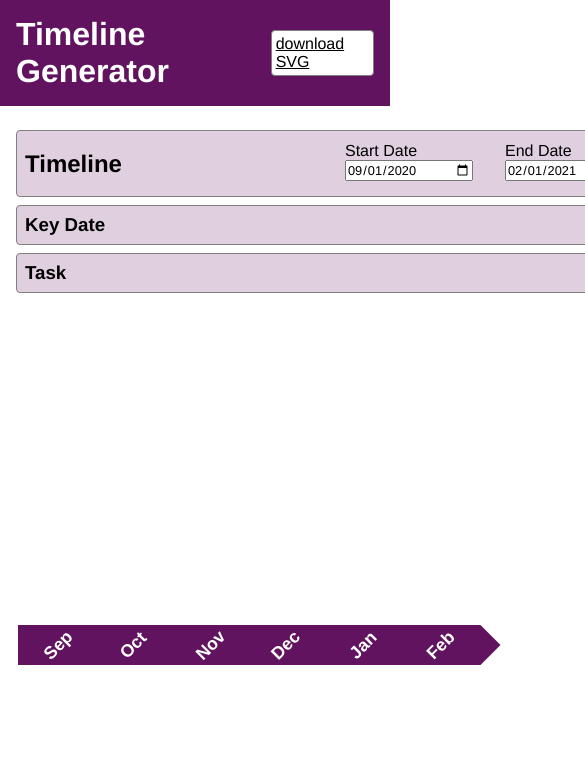
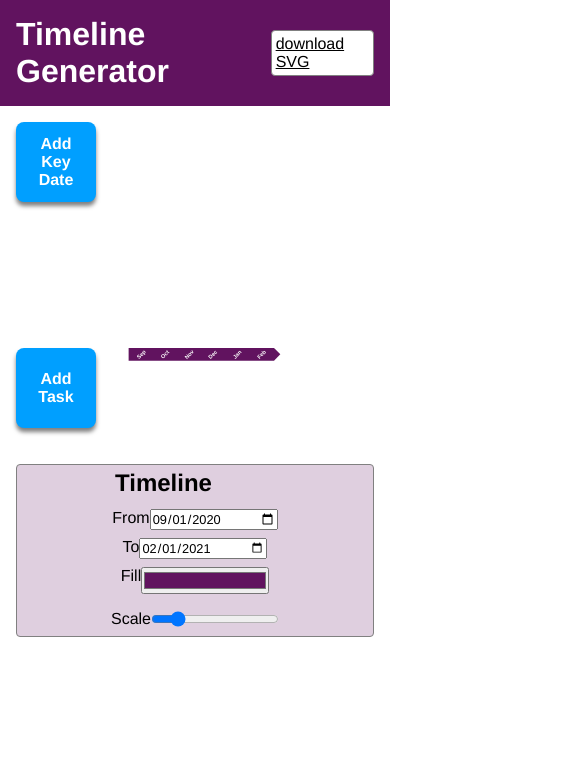
Before and after one commit to portsoc/timeline, a website: page index.html in a window 390 px wide. Shown: the top 784 px of the page, 585 px wide, since content can reach past the window. Drawn offline with Linux system fonts and the light colour scheme.

Commit message:
Various UI changes.

```diff
--- a/index.html
+++ b/index.html
@@ -19,15 +19,15 @@
     </label>
     <label>
       <input id="datefrom" type="date" value="2020-09-01"></input>
-      Start Date
+      From
     </label>
     <label>
       <input id="dateto" type="date" value="2021-02-01"></input>
-      End Date
+      To
     </label>
     <label>
       <input id="basecolor" type="color" value="#61135f"></input>
-      Fill Color
+      Fill
     </label>
     <label></label>
     <label>
@@ -36,13 +36,10 @@
     </label>
   </section>
 
-  <section id=keydatelist>
-    <h3>Key Date</h3>
-  </section>
-
-  <section id=tasklist>
-    <h3>Task</h3>
-  </section>
+  <div>
+    <div id=keydatelist></div>
+    <div id=tasklist></div>
+  </div>
 
 </main>
 
@@ -64,25 +61,26 @@
 
 <template id=tasktemplate>
   <section>
+    <h2>Task</h2>
     <label>
       <input name="name" type="text" placeholder="Task name" value="New Task"></input>
       Name
     </label>
     <label>
       <input name="from" type="date" value="2021-09-01"></input>
-      Start Date
+      From
     </label>
     <label>
       <input name="to" type="date" value="2022-02-01"></input>
-      End Date
+      To
     </label>
     <label>
       <input name="bg" type="color" value="#336699"></input>
-      Fill Colour
+      Fill
     </label>
     <label>
       <input name="fg" type="color" value="#FFFFFF"></input>
-      Text Colour
+      Text
     </label>
     <label>
       <input name="layer" type="number" value="1"></input>
@@ -98,19 +96,20 @@
 
 <template id=keydatetemplate>
   <section>
+    <h2>Key Date</h2>
     <label>
       <input name="name" type="text" value="Something..."></input>
       Name
     </label>
     <label>
       <input name="keydate" type="date" value="2020-09-01"></input>
-      Start Date
+      Start
     </label>
     <label></label>
     <label></label>
     <label>
       <input name="color" type="color" value="#61135f"></input>
-      Text Colour
+      Text
     </label>
     <label></label>
     <label>
--- a/index.js
+++ b/index.js
@@ -12,16 +12,17 @@ const colours = [
   '#4BC401', '#00E173', '#2A76BE', '#8200B4', '#7EE500', '#FF00A0',
 ];
 let colourIndex = 0;
+let uid = 0;
 
 window.addEventListener('load', init);
 
 function findFirstLayerWithSpace() {
-  const tasks = el.tasklist.querySelectorAll('.task [name=layer]');
+  const tasks = el.tasklist.querySelectorAll('[name=layer]');
   let highest = -1;
   for (const task of tasks) {
     highest = Math.max(highest, task.valueAsNumber);
   }
-  return highest + 1;
+  return (highest + 1) % 12;
 }
 
 function init() {
@@ -34,7 +35,7 @@ function init() {
 }
 
 function kill(e) {
-  e.target.parentElement.remove();
+  e.target.parentElement.parentElement.remove();
   redraw();
 }
 
@@ -82,15 +83,15 @@ function redraw() {
   el.timelinecontainer.append(el.timeline);
 }
 
-const retval = {
-  keyDates: [],
-  tasks: [],
-};
-
 function gatherInputData() {
 
+  const retval = {
+    keyDates: [],
+    tasks: [],
+  };
+
   //  retval.tasks = generateDummyTasks(dummyStart, dummyEnd);
-  const tasks = document.querySelectorAll('.task section');
+  const tasks = document.querySelectorAll('#tasklist section');
   for (const taskform of tasks) {
     const task = {
       name: getNameValue(taskform, 'name'),
@@ -104,7 +105,7 @@ function gatherInputData() {
   }
 
   // retval.keyDates = generateDummyKeyDates(dummyStart, dummyEnd);
-  const dates = document.querySelectorAll('.keydate section');
+  const dates = document.querySelectorAll('#keydatelist section');
   for (const keydateform of dates) {
     const keydate = {
       name: getNameValue(keydateform, 'name'),
@@ -195,25 +196,31 @@ function draw(data) {
     keyDateSvgElements.push(drawKeyDate(keyDate));
   }
 
+  computeBR(drawing);
+
   return drawing;
 
-  // // compute how far up and right the key dates go
-  // // this works only as long as CSS doesn't scale the SVG element
-  // const svgBCR = drawing.getBoundingClientRect();
-  // let top = vertOffset;
-  // let right = width;
-  // for (const keyDateEl of keyDateSvgElements) {
-  //   const elBCR = keyDateEl.getBoundingClientRect();
-  //   const elTopDist = elBCR.top - svgBCR.top;
-  //   top = Math.min(top, elTopDist);
-  //   const elRightDist = svgBCR.right - elBCR.right;
-  //   right = Math.min(right, elRightDist);
-  // }
 
-  // drawing.setAttribute('width', width - right + 2);
-  // drawing.setAttribute('height', height - top + 2);
-  // drawing.setAttribute('viewBox',
-  //   `${-barHeight - 2} ${-vertOffset + top - 2} ${width - right + 2} ${height - top + 2}`);
+  // compute how far up and right the key dates go
+  // this works only as long as CSS doesn't scale the SVG element
+  function computeBR(drawing) {
+    const svgBCR = drawing.getBoundingClientRect();
+    let top = vertOffset;
+    let right = width;
+    if (keyDateSvgElements.length > 0) {
+      for (const keyDateEl of keyDateSvgElements) {
+        const elBCR = keyDateEl.getBoundingClientRect();
+        const elTopDist = elBCR.top - svgBCR.top;
+        top = Math.min(top, elTopDist);
+        const elRightDist = svgBCR.right - elBCR.right;
+        right = Math.min(right, elRightDist);
+      }
+      drawing.setAttribute('width', width - right + 2);
+      drawing.setAttribute('height', height - top + 2);
+      drawing.setAttribute('viewBox',
+        `${-barHeight - 2} ${-vertOffset + top - 2} ${width - right + 2} ${height - top + 2}`);
+    }
+  }
 
 
   function drawTask(task) {
@@ -322,61 +329,10 @@ async function updateDownloadLink(svgElement) {
 }
 
 
-// function generateDummyTasks(startDate = new Date('2020-09-15'), endDate = new Date('2021-05-07')) {
-//   const tasks = [];
-//   tasks.push({
-//     name: 'one',
-//     start: startDate,
-//     end: new Date(Number(startDate) + 40 * DAY_MILLIS),
-//     bg: '#336699',
-//     color: '#FFF',
-//     layer: 0,
-//   });
-//   tasks.push({
-//     name: 'two',
-//     start: new Date(Number(startDate) + 40 * DAY_MILLIS),
-//     end: new Date(Number(startDate) + 80 * DAY_MILLIS),
-//     bg: '#339966',
-//     color: '#FFF',
-//     layer: 1,
-//   });
-//   tasks.push({
-//     name: 'three',
-//     start: new Date(Number(startDate) + 80 * DAY_MILLIS),
-//     end: endDate,
-//     bg: '#993366',
-//     color: '#FFF',
-//     layer: 0,
-//   });
-//   tasks.push({
-//     name: 'foo',
-//     start: startDate,
-//     end: new Date(Number(startDate) + (endDate - startDate)),
-//     bg: '#330099',
-//     color: '#0F0',
-//     layer: 3,
-//   });
-//   return tasks;
+
+// todo - use if we want to do clickable image elements
+// function getUnique() {
+//   const allowed = 'abcdefghijklmnopqrstuvwxyz';
+//   const replacer = c => c & allowed[Math.floor(Math.random() * allowed.length)];
+//   return 'xxx-xxx-xxx'.replace(/[x]/g, replacer);
 // }
-
-// function generateDummyKeyDates(startDate = new Date('2020-09-15'), endDate = new Date('2021-05-07')) {
-//   const keyDates = [];
-//   keyDates.push({
-//     name: 'First',
-//     date: startDate,
-//     color: 'red',
-//   });
-//   keyDates.push({
-//     name: 'Something',
-//     date: new Date(Number(startDate) + 40 * DAY_MILLIS),
-//   });
-//   keyDates.push({
-//     name: 'Another Thing',
-//     date: new Date(Number(startDate) + 80 * DAY_MILLIS),
-//   });
-//   keyDates.push({
-//     name: 'Last Deadline',
-//     date: endDate,
-//   });
-//   return keyDates;
-// }
--- a/style.css
+++ b/style.css
@@ -5,9 +5,9 @@
   --fg: #000;
   --grid:
     "title title" auto
-    "control addbuttons" auto
-    "output output" 1fr
-    / 1fr auto;
+    "addbuttons output" auto
+    "control control" 1fr
+    / auto 1fr;
   --face: 'Helvetica Neue', 'sans serif';
 
   --barfg: var(--bg);
@@ -15,16 +15,6 @@
   --unit: 16px;
   --basecolor: var(--purple);
   --barcolor: var(--basecolor);
-}
-
-@media all and (max-width: 60em) {
-  :root{
-    --grid:
-      "title" auto
-      "control" auto
-      "output" auto
-      / 1fr;
-  }
 }
 
 * {
@@ -54,7 +44,7 @@ nav                { grid-area: addbuttons;}
 nav {
   display: flex;
   flex-direction: column;
-  justify-content: space-evenly;
+  justify-content: space-between;
 }
 
 nav > button {
@@ -66,7 +56,9 @@ main {
   display: flex;
   flex-direction: column;
   flex-wrap: nowrap;
-  height: 100%;
+  max-height: 40vh;
+  overflow: scroll;
+
 }
 
 section {
@@ -75,7 +67,6 @@ section {
   display: flex;
   flex-direction: row;
   flex-wrap: nowrap;
-  height: 100%;
 }
 
 section h2, section h3 {
@@ -86,13 +77,12 @@ section h2, section h3 {
 section label {
   display: flex;
   flex-direction: column-reverse;
-  padding-bottom: 0.25rem;
-  min-width: 10rem;
+  padding: 0.25rem;
 }
 
 input {
   font-size: 80%;
-  width: 8rem;
+  width: 10em;
 }
 
 body>header {
@@ -108,6 +98,8 @@ body>header {
 
 #timelinecontainer {
   background: var(--bg);
+  height: 40vh;
+
 }
 
 svg {
@@ -141,8 +133,8 @@ svg {
 }
 
 section {
-  margin-top: 0.5rem;
-  padding: 0.5rem;
+  margin-top: 0.25rem;
+  padding: 0.25rem;
   background: var(--taskbg);
   border-radius: 0.25rem;
   border: grey thin solid;
@@ -172,6 +164,8 @@ button.big  {
   border: none;
   box-shadow: 0 0.25rem 0.25rem rgba(0,0,0,0.5);
   padding: 0.25rem 1rem;
+  min-width: 3rem;
+
 }
 
 button.big:hover {
@@ -224,3 +218,17 @@ button.big:focus {
   padding: 0.25em;
   border-radius: 0.25em;
 }
+
+
+
+@media all and (max-width: 60em) {
+  section {
+    flex-direction: column;
+  }
+  svg {
+    max-width: 100%;
+  }
+  section label {
+    flex-direction: row-reverse;
+  }
+}
```
Also changed, not shown: dummy.json (added, +40 -0 lines), README.md (added).
